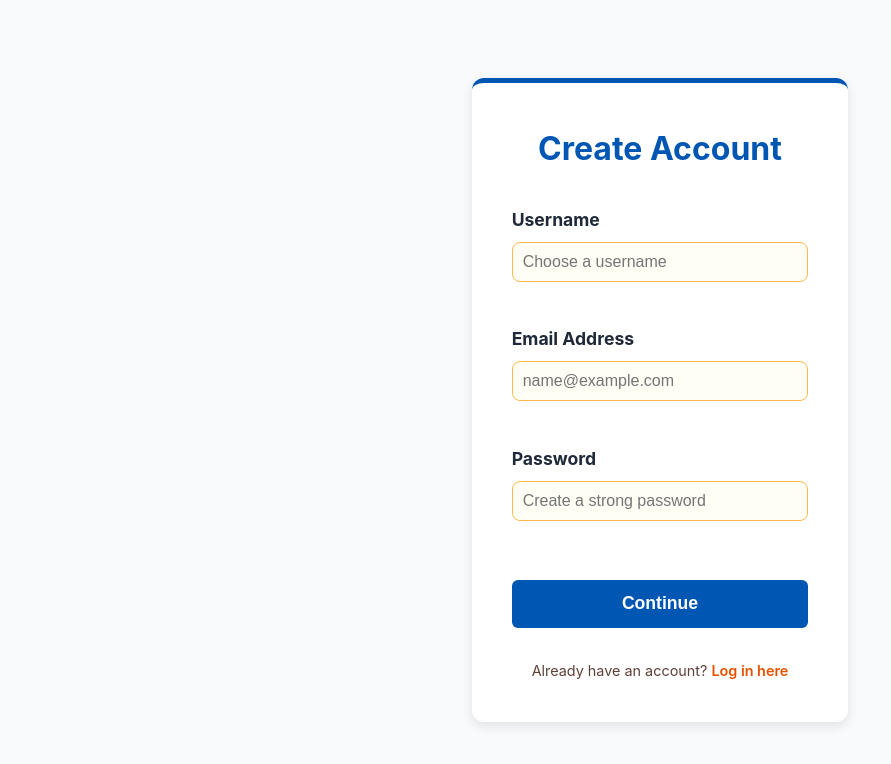
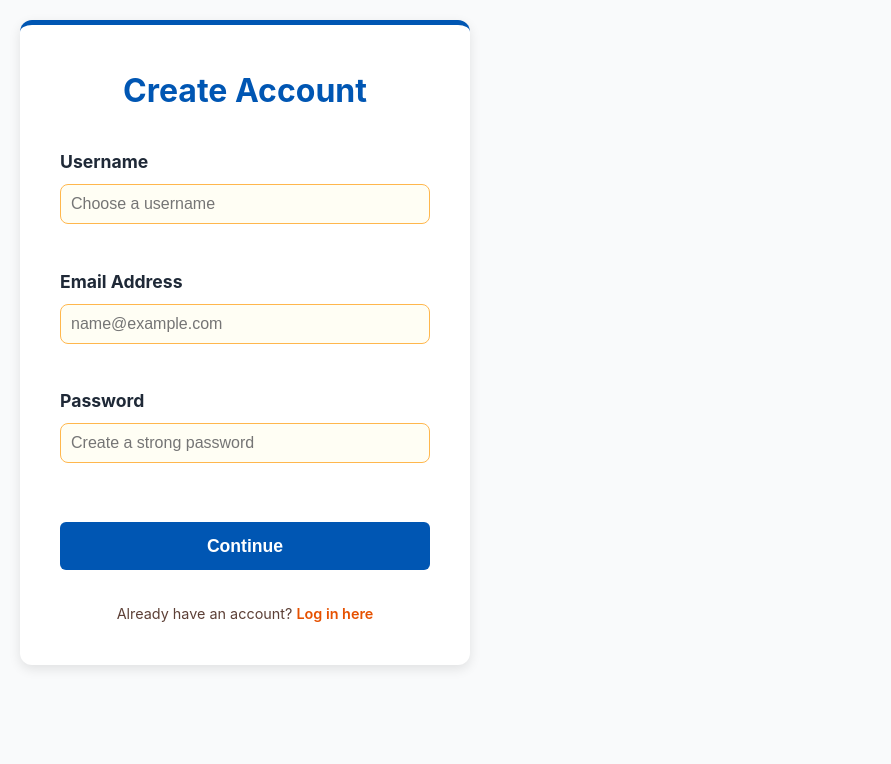
Before and after one commit to Tushar9184/beergame_frontend3, a React (Create React App) app in the folder frontendfinal/: page /sign in a window 1280 px wide. Shown: the top 764 px of the page, without its empty margins (0-891 px from the left). Built offline with nearby package versions, Linux system fonts and the light colour scheme.

Commit message:
height update

```diff
--- a/frontendfinal/src/styles.css
+++ b/frontendfinal/src/styles.css
@@ -350,14 +350,7 @@
   box-sizing: border-box;
 }
 
-body {
-  font-family: 'Roboto', sans-serif;
-  background-color: var(--light-bg);
-  height: 100vh;
-  display: flex;
-  justify-content: center;
-  align-items: center;
-}
+
 
 /* Main Form Container */
 .login-container {
```
